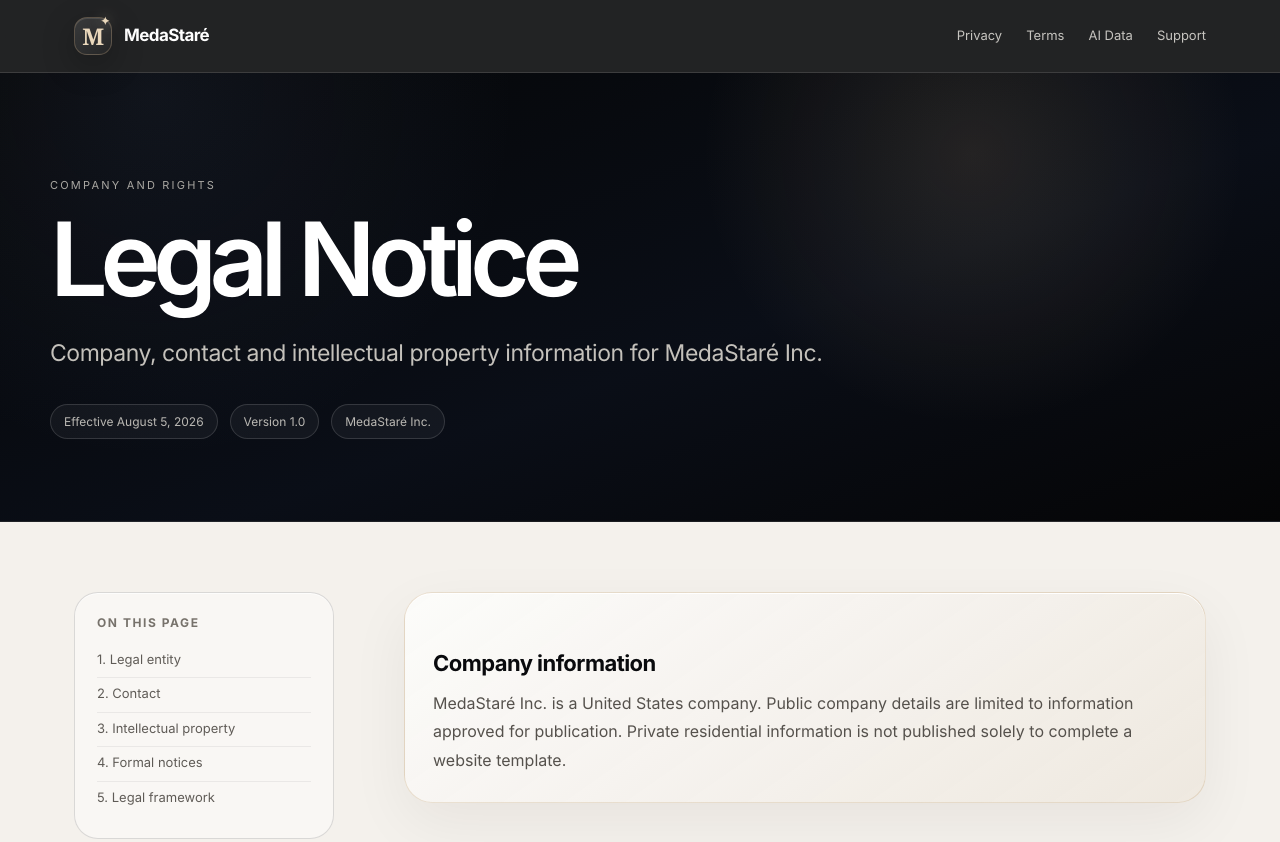
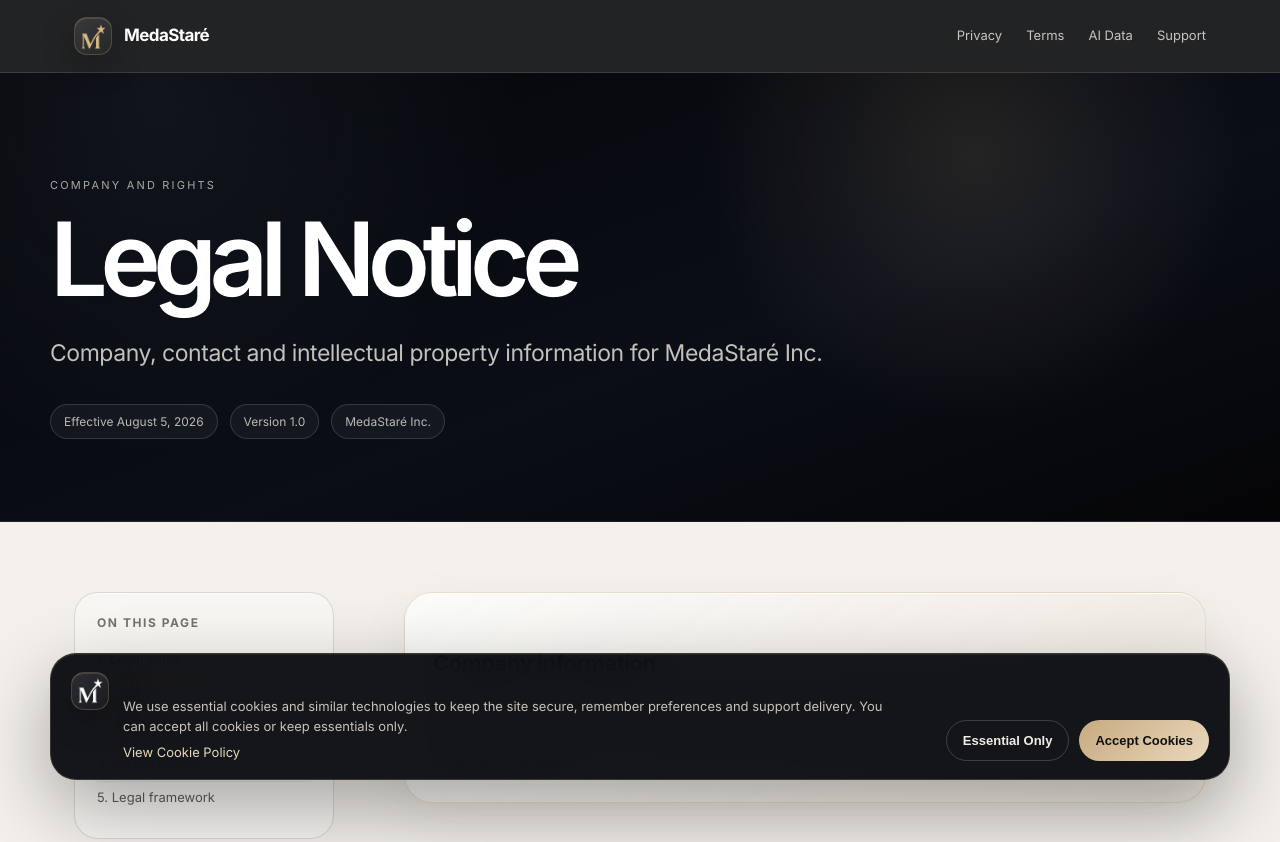
Before and after one commit to medineak06-pixel/medastare-website, a plain HTML site: page legal.html in a window 1280 px wide. Shown: the top 842 px of the page. Drawn offline with Linux system fonts and the light colour scheme.

Commit message:
Add files via upload

```diff
--- a/legal.css
+++ b/legal.css
@@ -60,3 +60,115 @@ th,td{text-align:left;vertical-align:top;padding:15px;border-right:1px solid var
 .codepath{font-family:ui-monospace,SFMono-Regular,Menlo,monospace;background:rgba(0,0,0,.055);padding:3px 7px;border-radius:7px;font-size:.92em}
 @media(max-width:900px){.header-nav{display:none}.menu-button{display:block}.layout{grid-template-columns:1fr}.toc{position:relative;top:auto}.footer-inner{grid-template-columns:1fr}.grid{grid-template-columns:1fr}}
 @media(max-width:620px){.hero{padding-top:78px}.header-inner{height:64px}h1{font-size:52px}.layout{padding-top:45px}.footer-links{grid-template-columns:1fr 1fr}table{display:block;overflow-x:auto;white-space:normal}}
+
+
+.cookie-banner{
+  position:fixed;
+  left:20px;
+  right:20px;
+  bottom:20px;
+  z-index:80;
+  transition:opacity .24s ease,transform .24s ease;
+}
+.cookie-banner.is-hidden{
+  opacity:0;
+  transform:translateY(10px);
+  pointer-events:none;
+}
+.cookie-banner__inner{
+  max-width:var(--max);
+  margin:0 auto;
+  display:flex;
+  align-items:flex-end;
+  justify-content:space-between;
+  gap:20px;
+  padding:18px 20px;
+  border-radius:26px;
+  border:1px solid rgba(199,170,128,.22);
+  background:rgba(8,10,14,.95);
+  color:#f1ece4;
+  box-shadow:0 28px 80px rgba(0,0,0,.34), inset 0 1px 0 rgba(255,255,255,.07);
+  backdrop-filter:blur(22px) saturate(130%);
+}
+.cookie-banner__brand{
+  display:flex;
+  align-items:flex-start;
+  gap:14px;
+  min-width:0;
+}
+.cookie-banner__copy strong{
+  display:block;
+  font-size:15px;
+  margin-bottom:6px;
+  letter-spacing:-.02em;
+}
+.cookie-banner__copy p{
+  margin:0;
+  color:#c9c3bb;
+  font-size:13px;
+  line-height:1.55;
+  max-width:760px;
+}
+.cookie-banner__copy a{
+  display:inline-block;
+  margin-top:8px;
+  color:var(--gold2);
+  font-size:13px;
+}
+.cookie-banner__actions{
+  display:flex;
+  gap:10px;
+  flex-wrap:wrap;
+  justify-content:flex-end;
+}
+.cookie-btn{
+  appearance:none;
+  border:none;
+  border-radius:999px;
+  padding:12px 16px;
+  font-size:13px;
+  font-weight:600;
+  cursor:pointer;
+  transition:transform .18s ease,opacity .18s ease,background .18s ease,color .18s ease,border-color .18s ease;
+}
+.cookie-btn:hover{transform:translateY(-1px)}
+.cookie-btn--primary{
+  background:linear-gradient(135deg,var(--gold),var(--gold2));
+  color:#111;
+}
+.cookie-btn--secondary{
+  background:transparent;
+  color:#f1ece4;
+  border:1px solid rgba(255,255,255,.18);
+}
+@media(max-width:900px){
+  .cookie-banner__inner{flex-direction:column;align-items:flex-start}
+  .cookie-banner__actions{justify-content:flex-start}
+}
+@media(max-width:620px){
+  .cookie-banner{left:12px;right:12px;bottom:12px}
+  .cookie-banner__inner{padding:16px}
+  .cookie-banner__brand{align-items:flex-start}
+  .cookie-banner__copy p{font-size:12.5px}
+  .cookie-btn{width:100%}
+  .cookie-banner__actions{width:100%}
+}
+
+
+/* MEDASTARE EXACT INDEX LOGO OVERRIDE */
+.logo{
+  font-size:0;
+  color:transparent;
+  background-image:url('/medastare-logo.png'),linear-gradient(145deg,rgba(255,255,255,.1),rgba(255,255,255,.02));
+  background-repeat:no-repeat,no-repeat;
+  background-position:center,center;
+  background-size:27px 27px,cover;
+}
+.logo:after{content:none}
+.cookie-banner .logo{
+  background-image:url('/medastare-logo-white.png'),linear-gradient(145deg,rgba(255,255,255,.1),rgba(255,255,255,.02));
+  background-size:27px 27px,cover;
+}
+.wordmark>span:last-child{
+  color:#fff;
+}
--- a/legal.js
+++ b/legal.js
@@ -1,5 +1,43 @@
-
 const menuButton=document.querySelector('.menu-button');
 const nav=document.querySelector('.header-nav');
 if(menuButton&&nav){menuButton.addEventListener('click',()=>{const open=nav.dataset.open==='true';nav.dataset.open=open?'false':'true';nav.style.display=open?'none':'flex';nav.style.position='absolute';nav.style.top='64px';nav.style.left='14px';nav.style.right='14px';nav.style.padding='18px';nav.style.borderRadius='20px';nav.style.background='rgba(5,6,8,.97)';nav.style.flexWrap='wrap';});}
 document.querySelectorAll('[data-year]').forEach(el=>el.textContent=new Date().getFullYear());
+
+(function(){
+  const STORAGE_KEY='medastare_cookie_consent_v1';
+  const hasChoice=localStorage.getItem(STORAGE_KEY);
+  if(hasChoice){return;}
+
+  const banner=document.createElement('div');
+  banner.className='cookie-banner';
+  banner.setAttribute('role','dialog');
+  banner.setAttribute('aria-live','polite');
+  banner.setAttribute('aria-label','Cookie preferences');
+  banner.innerHTML=`
+    <div class="cookie-banner__inner">
+      <div class="cookie-banner__brand">
+        <span class="logo" aria-hidden="true">M</span>
+        <div class="cookie-banner__copy">
+          <strong>MedaStaré</strong>
+          <p>We use essential cookies and similar technologies to keep the site secure, remember preferences and support delivery. You can accept all cookies or keep essentials only.</p>
+          <a href="/cookies">View Cookie Policy</a>
+        </div>
+      </div>
+      <div class="cookie-banner__actions">
+        <button type="button" class="cookie-btn cookie-btn--secondary" data-cookie-choice="essential">Essential Only</button>
+        <button type="button" class="cookie-btn cookie-btn--primary" data-cookie-choice="accept">Accept Cookies</button>
+      </div>
+    </div>
+  `;
+  document.body.appendChild(banner);
+
+  const closeBanner=(choice)=>{
+    try{localStorage.setItem(STORAGE_KEY,choice);}catch(err){}
+    banner.classList.add('is-hidden');
+    setTimeout(()=>banner.remove(),260);
+  };
+
+  banner.querySelectorAll('[data-cookie-choice]').forEach(btn=>{
+    btn.addEventListener('click',()=>closeBanner(btn.getAttribute('data-cookie-choice')||'essential'));
+  });
+})();
```
